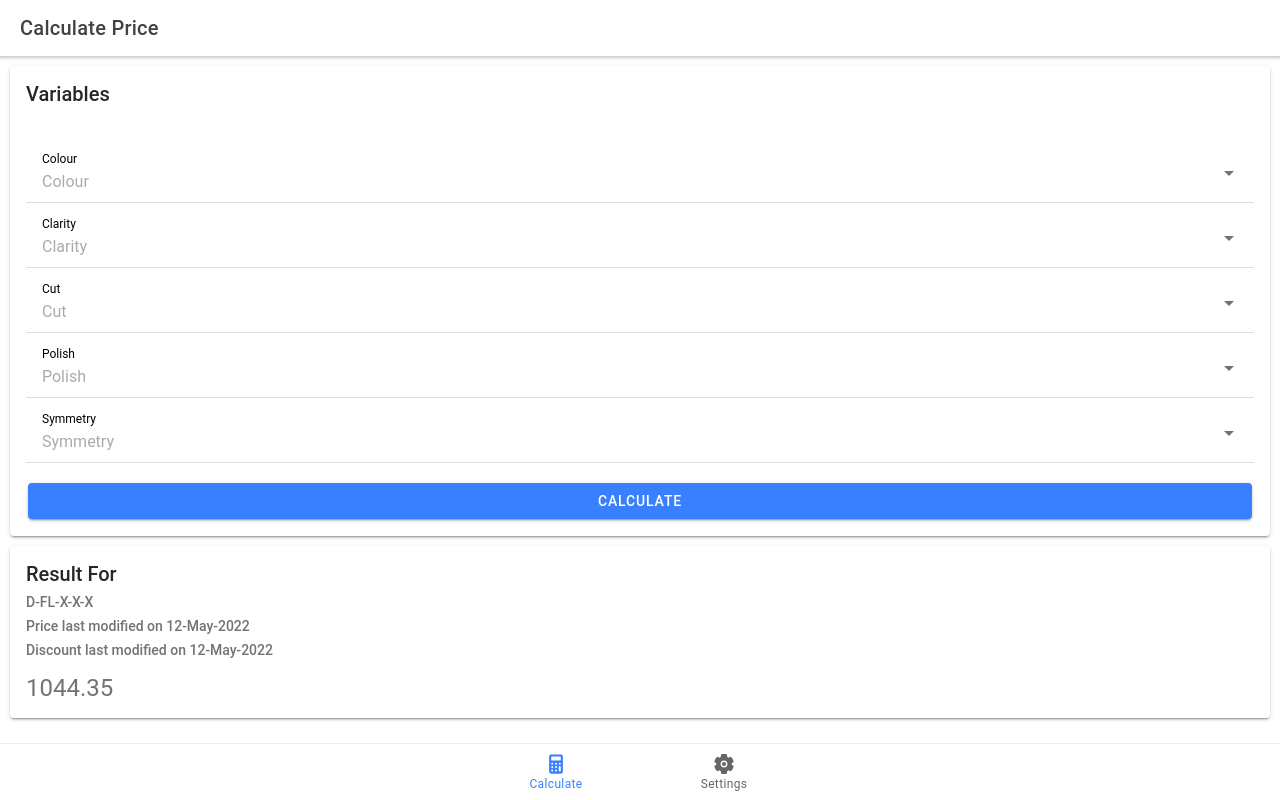
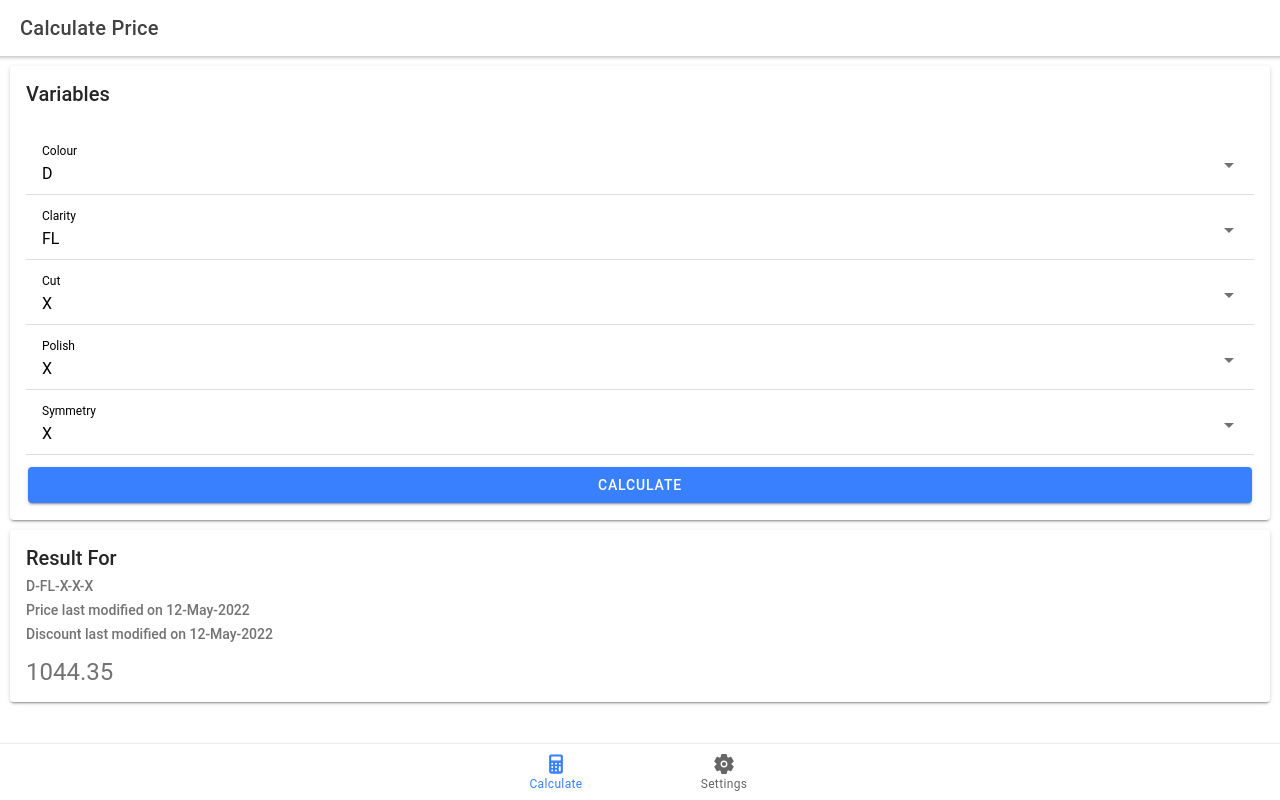
Before and after one commit to batmanstooge/gj-price-calculator, a React (Create React App) app: page /home in a window 1280 px wide. Built offline with nearby package versions, Linux system fonts and the light colour scheme.

Commit message:
Changed two components variable and search to one calculator

```diff
--- /dev/null
+++ b/src/components/calculator.component.tsx
@@ -0,0 +1,106 @@
+import {
+  IonButton,
+  IonCard,
+  IonCardContent,
+  IonCardHeader,
+  IonCardTitle,
+  IonItem,
+  IonLabel,
+  IonList,
+  IonSelect,
+  IonSelectOption,
+} from "@ionic/react";
+import { useState } from "react";
+import {
+  claritySelectOptions,
+  colourSelectOptions,
+  cutSelectOptions,
+  polishSelectOptions,
+  symmetrySelectOptions,
+} from "../models/codelist.model";
+
+export const Calculator = () => {
+  const [colour, setColour] = useState("D");
+  const [clarity, setClarity] = useState("FL");
+  const [cut, setCut] = useState("X");
+  const [polish, setPolish] = useState("X");
+  const [symmetry, setSymmetry] = useState("X");
+  return (
+    <IonCard>
+      <IonCardHeader>
+        <IonCardTitle>Variables</IonCardTitle>
+      </IonCardHeader>
+
+      <IonCardContent>
+        <IonList>
+          <IonItem>
+            <IonLabel position="stacked">Colour</IonLabel>
+            <IonSelect placeholder="Colour" value={colour}>
+              {colourSelectOptions.map((selectOption) => (
+                <IonSelectOption
+                  key={selectOption.value}
+                  value={selectOption.value}
+                >
+                  {selectOption.label}
+                </IonSelectOption>
+              ))}
+            </IonSelect>
+          </IonItem>
+          <IonItem>
+            <IonLabel position="stacked">Clarity</IonLabel>
+            <IonSelect placeholder="Clarity" value={clarity}>
+              {claritySelectOptions.map((selectOption) => (
+                <IonSelectOption
+                  key={selectOption.value}
+                  value={selectOption.value}
+                >
+                  {selectOption.label}
+                </IonSelectOption>
+              ))}
+            </IonSelect>
+          </IonItem>
+          <IonItem>
+            <IonLabel position="stacked">Cut</IonLabel>
+            <IonSelect placeholder="Cut" value={cut}>
+              {cutSelectOptions.map((selectOption) => (
+                <IonSelectOption
+                  key={selectOption.value}
+                  value={selectOption.value}
+                >
+                  {selectOption.label}
+                </IonSelectOption>
+              ))}
+            </IonSelect>
+          </IonItem>
+          <IonItem>
+            <IonLabel position="stacked">Polish</IonLabel>
+            <IonSelect placeholder="Polish" value={polish}>
+              {polishSelectOptions.map((selectOption) => (
+                <IonSelectOption
+                  key={selectOption.value}
+                  value={selectOption.value}
+                >
+                  {selectOption.label}
+                </IonSelectOption>
+              ))}
+            </IonSelect>
+          </IonItem>
+          <IonItem>
+            <IonLabel position="stacked">Symmetry</IonLabel>
+            <IonSelect placeholder="Symmetry" value={symmetry}>
+              {symmetrySelectOptions.map((selectOption) => (
+                <IonSelectOption
+                  key={selectOption.value}
+                  value={selectOption.value}
+                >
+                  {selectOption.label}
+                </IonSelectOption>
+              ))}
+            </IonSelect>
+          </IonItem>
+        </IonList>
+        <IonButton expand="block">Calculate</IonButton>
+      </IonCardContent>
+    </IonCard>
+  );
+};
--- a/src/components/search.component.tsx
+++ /dev/null
@@ -1,24 +0,0 @@
-import {
-  IonButton,
-  IonCard,
-  IonCardContent,
-  IonCardHeader,
-  IonCardTitle,
-  IonList,
-} from "@ionic/react";
-import { Variables } from "./variables.component";
-
-export const Search = () => (
-  <IonCard>
-    <IonCardHeader>
-      <IonCardTitle>Variables</IonCardTitle>
-    </IonCardHeader>
-
-    <IonCardContent>
-      <IonList>
-        <Variables />
-      </IonList>
-      <IonButton expand="block">Calculate</IonButton>
-    </IonCardContent>
-  </IonCard>
-);
--- a/src/components/variables.component.tsx
+++ /dev/null
@@ -1,71 +0,0 @@
-import {
-  IonItem,
-  IonLabel,
-  IonList,
-  IonListHeader,
-  IonSelect,
-  IonSelectOption,
-  IonText,
-} from "@ionic/react";
-import {
-  claritySelectOptions,
-  colourSelectOptions,
-  cutSelectOptions,
-  polishSelectOptions,
-  symmetrySelectOptions,
-} from "../models/codelist.model";
-
-export const Variables = () => (
-  <IonList>
-    <IonItem>
-      <IonLabel position="stacked">Colour</IonLabel>
-      <IonSelect placeholder="Colour">
-        {colourSelectOptions.map((selectOption) => (
-          <IonSelectOption key={selectOption.value} value={selectOption.value}>
-            {selectOption.label}
-          </IonSelectOption>
-        ))}
-      </IonSelect>
-    </IonItem>
-    <IonItem>
-      <IonLabel position="stacked">Clarity</IonLabel>
-      <IonSelect placeholder="Clarity">
-        {claritySelectOptions.map((selectOption) => (
-          <IonSelectOption key={selectOption.value} value={selectOption.value}>
-            {selectOption.label}
-          </IonSelectOption>
-        ))}
-      </IonSelect>
-    </IonItem>
-    <IonItem>
-      <IonLabel position="stacked">Cut</IonLabel>
-      <IonSelect placeholder="Cut">
-        {cutSelectOptions.map((selectOption) => (
-          <IonSelectOption key={selectOption.value} value={selectOption.value}>
-            {selectOption.label}
-          </IonSelectOption>
-        ))}
-      </IonSelect>
-    </IonItem>
-    <IonItem>
-      <IonLabel position="stacked">Polish</IonLabel>
-      <IonSelect placeholder="Polish">
-        {polishSelectOptions.map((selectOption) => (
-          <IonSelectOption key={selectOption.value} value={selectOption.value}>
-            {selectOption.label}
-          </IonSelectOption>
-        ))}
-      </IonSelect>
-    </IonItem>
-    <IonItem>
-      <IonLabel position="stacked">Symmetry</IonLabel>
-      <IonSelect placeholder="Symmetry">
-        {symmetrySelectOptions.map((selectOption) => (
-          <IonSelectOption key={selectOption.value} value={selectOption.value}>
-            {selectOption.label}
-          </IonSelectOption>
-        ))}
-      </IonSelect>
-    </IonItem>
-  </IonList>
-);
--- a/src/pages/HomePage.tsx
+++ b/src/pages/HomePage.tsx
@@ -6,9 +6,8 @@ import {
   IonTitle,
   IonToolbar,
 } from "@ionic/react";
+import { Calculator } from "../components/calculator.component";
 import { Results } from "../components/results.component";
-import { Search } from "../components/search.component";
-import { Variables } from "../components/variables.component";
 import "./HomePage.css";
 
 const HomePage: React.FC = () => {
@@ -20,8 +19,7 @@ const HomePage: React.FC = () => {
         </IonToolbar>
       </IonHeader>
       <IonContent>
-        <Search />
-
+        <Calculator />
         <Results />
       </IonContent>
     </IonPage>
```
